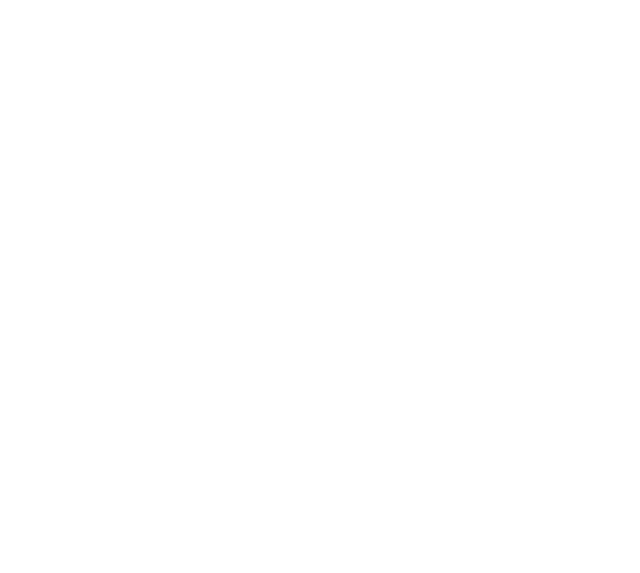
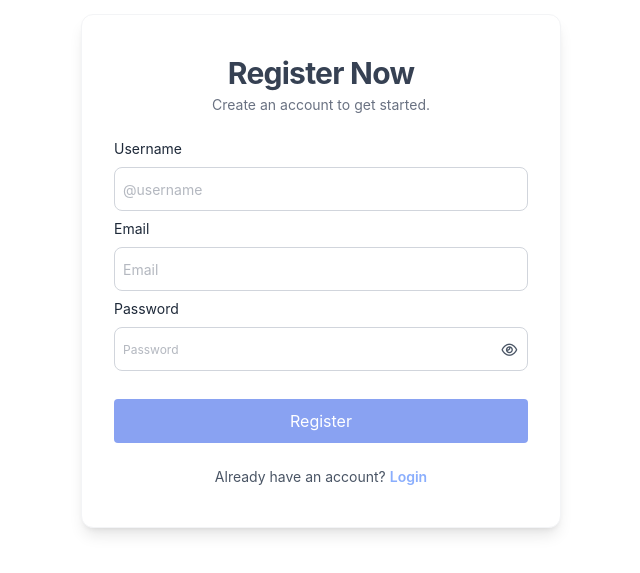
Before and after one commit to engr-sudiptto/Best-Authentication, a React (Vite) app in the folder frontend/: page /register in a window 1280 px wide. Before the commit this address had no page. Shown: the part 129-702 px from the top of the page, without its empty margins (319-959 px from the left). Built offline with nearby package versions, Linux system fonts and the light colour scheme.

Commit message:
feat: implement functionality to add '@' for every userName

```diff
--- a/frontend/src/App.jsx
+++ b/frontend/src/App.jsx
@@ -12,6 +12,7 @@
         <Routes>
           <Route path="/" element={<Home />} />
           <Route path="/login" element={<AuthForm />} />
+          <Route path="/register" element={<AuthForm />} />
         </Routes>
       </BrowserRouter>
     </>
--- a/frontend/src/pages/AuthForm.jsx
+++ b/frontend/src/pages/AuthForm.jsx
@@ -1,13 +1,17 @@
 import React, { useContext, useEffect, useState } from 'react'
 import { AuthContext } from '../../context/AuthContext';
 import { toast } from 'react-toastify';
-import { useNavigate } from 'react-router-dom';
+import { useLocation, useNavigate } from 'react-router-dom';
 
 const AuthForm = () => {
   const navigate = useNavigate();
-  const [isLoginBtnClick, setIsLoginBtnClick] = useState(false);
+  const location = useLocation();
+
+  // const [isLoginBtnClick, setIsLoginBtnClick] = useState(false);
   const [submitClick, setSubmitClick] = useState(false);
   const [showPassword, setShowPassword] = useState(false);
+
+  const isLoginBtnClick = location.pathname === '/login';
 
   // ------- timer variables ---------
   const [timer, setTimer] = useState(300); // 5 minutes in seconds
@@ -38,14 +42,20 @@
   // -------- input on change handelr ---------
   const inputOnChangeHandler = async e => {
     const name = e.target.name;
-    const value = e.target.value;
+    let value = e.target.value;
+
+    if (name === 'userName') {
+      if (value.trim() !== '' && !value.startsWith('@')) {
+        value = `@${value}`;
+      }
+    }
 
     const updateData = { ...data, [name]: value };
     setData(updateData);
 
     // ------- send backend request only for username & email ----------
     if (name === 'userName') {
-      if (value.trim() !== '') {
+      if (value.trim() !== '' && value !== '@') {
         const res = await availablityCheck(value, '');
         if (res.success && res.availablity?.userName) {
           setAvailability(prev => ({
@@ -279,7 +289,9 @@
               <div>
                 <p className="text-center text-xs text-gray-600 mt-10 tracking-wide">
                   OTP will expire in
-                  <span className="font-semibold ml-1">{formatTime(timer)}</span>
+                  <span className="font-semibold ml-1">
+                    {formatTime(timer)}
+                  </span>
                 </p>
                 <p className="text-center text-gray-600 text-xs mt-2 tracking-wide">
                   Didn't receive the OTP?
@@ -435,7 +447,9 @@
                 : 'Already have an account? '}
               <button
                 type="button"
-                onClick={() => setIsLoginBtnClick(!isLoginBtnClick)}
+                onClick={() =>
+                  navigate(isLoginBtnClick ? '/register' : '/login')
+                }
                 className="text-blue-600/50 cursor-pointer hover:text-blue-600/70 font-semibold hover:underline focus:outline-none"
               >
                 {isLoginBtnClick ? 'Register' : 'Login'}
```
